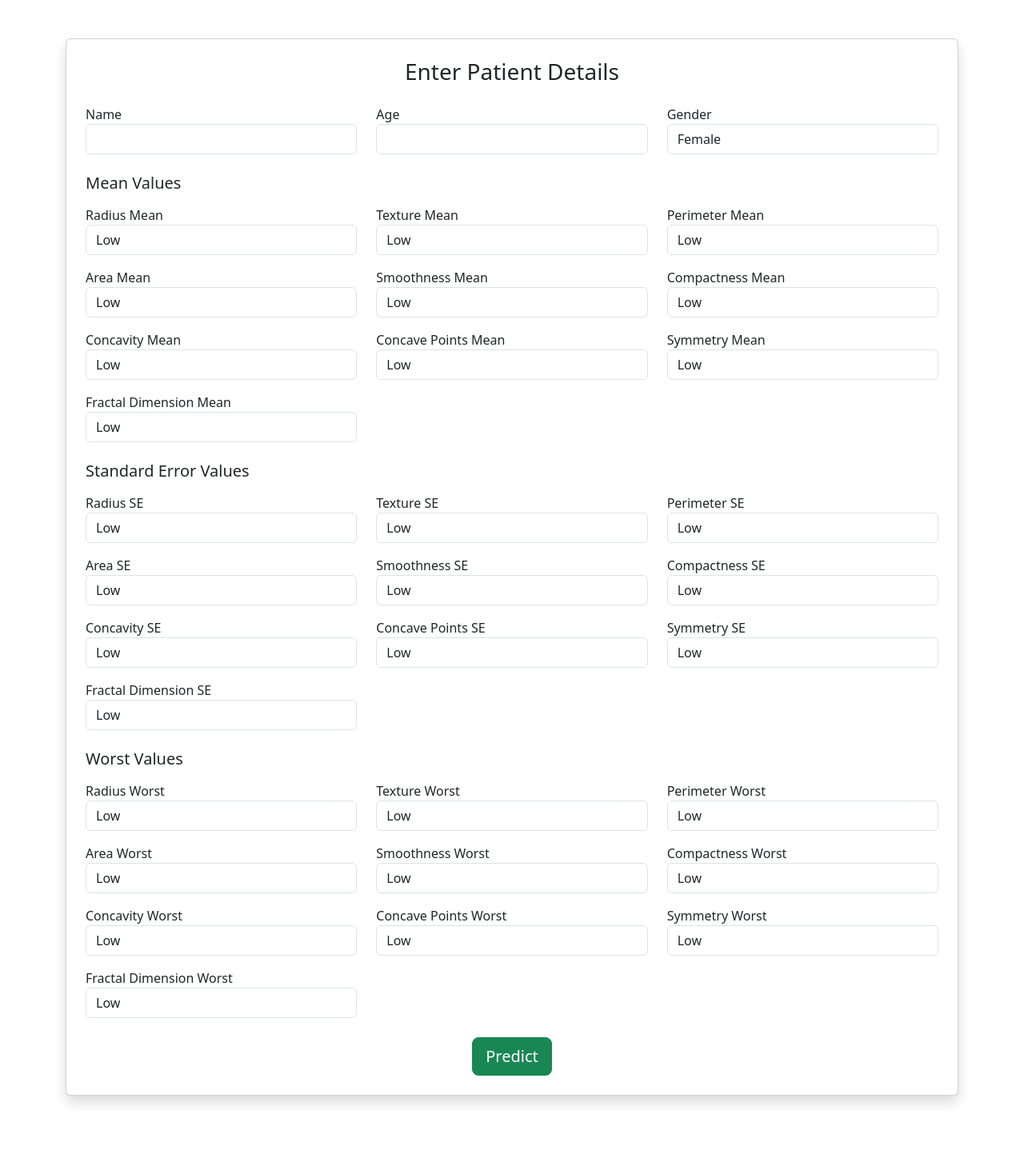
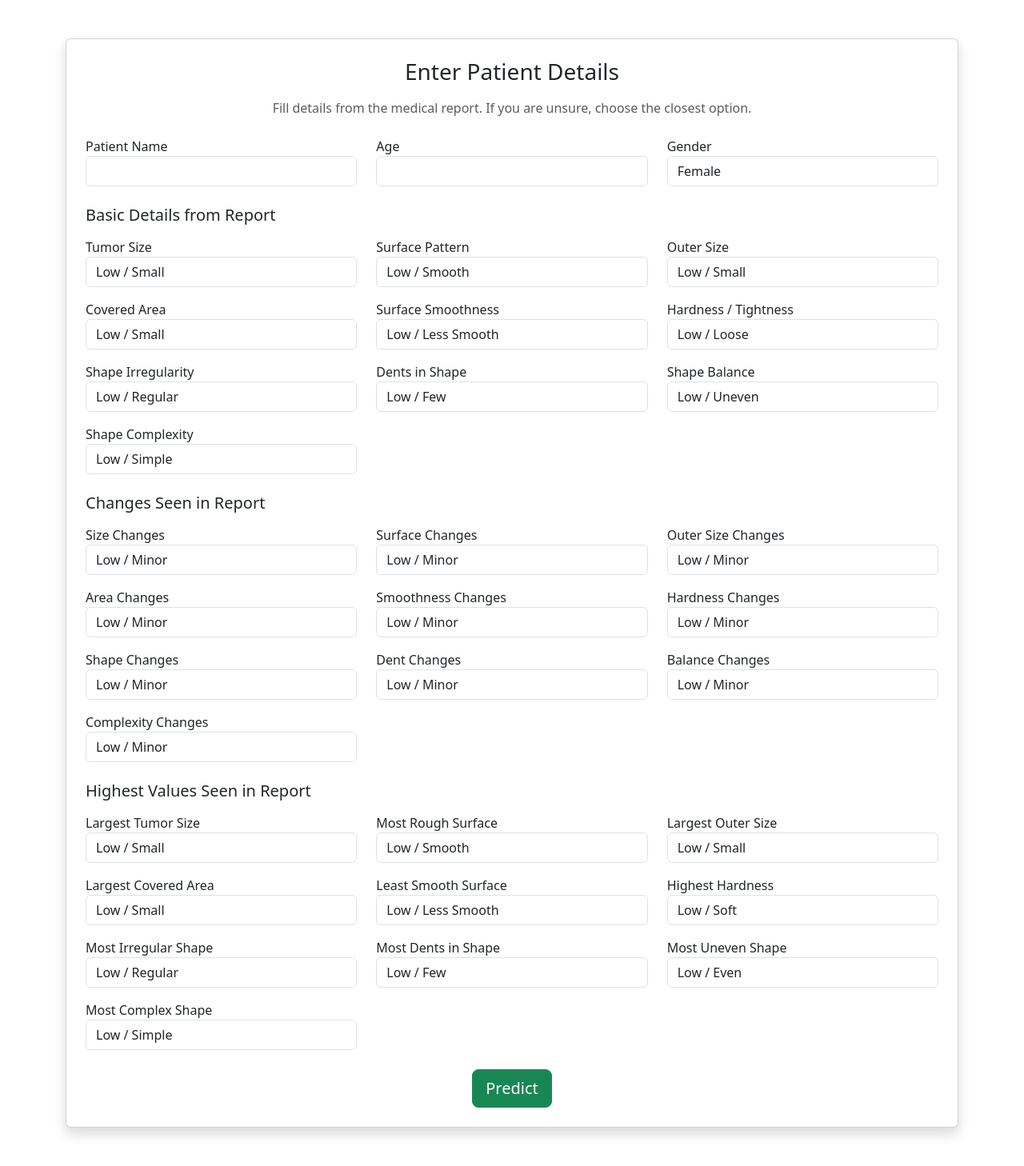
Before and after one commit to Vaibhavpawar03/MultiDiseasePridictionSystem, a Flask app: page /breast-cancer in a window 1280 px wide. Shown: the part 56-1514 px from the top of the page at 80% size. Before the commit the page ends 1437 px from the top, so only its background shows below. Run offline with Flask 3, Linux system fonts and the light colour scheme.

Commit message:
Updated breast cancer UI to simplified version

```diff
--- a/services/prediction_service.py
+++ b/services/prediction_service.py
@@ -55,6 +55,7 @@ class PredictionService:
         patient_name = data.get("patient_name", "").strip()
         age = int(data.get("age", 0))
         gender = data.get("gender", "male")
+        sex = map_gender(gender)
 
         pregnancies = float(data.get("pregnancies", 0))
         glucose = map_level(data.get("glucose"))
@@ -73,6 +74,8 @@ class PredictionService:
             insulin,
             bmi,
             diabetes_pedigree,
+            age,
+            sex,
             age_level
         ]
 
--- a/templates/breast_cancer.html
+++ b/templates/breast_cancer.html
@@ -20,13 +20,16 @@
 <div class="container py-5">
 
     <div class="card shadow p-4">
-        <h3 class="mb-4 text-center">Enter Patient Details</h3>
+        <h3 class="mb-3 text-center">Enter Patient Details</h3>
+        <p class="text-muted text-center mb-4">
+            Fill details from the medical report. If you are unsure, choose the closest option.
+        </p>
 
         <form id="breastCancerForm">
 
             <div class="row mb-3">
                 <div class="col-md-4">
-                    <label>Name</label>
+                    <label>Patient Name</label>
                     <input type="text" class="form-control" name="patient_name" required>
                 </div>
 
@@ -43,73 +46,283 @@
                 </div>
             </div>
 
-            <h5 class="mt-4 mb-3">Mean Values</h5>
+            <h5 class="mt-4 mb-3">Basic Details from Report</h5>
             <div class="row mb-3">
-                <div class="col-md-4"><label>Radius Mean</label><select class="form-control" name="radius_mean"><option value="low">Low</option><option value="normal">Normal</option><option value="high">High</option></select></div>
-                <div class="col-md-4"><label>Texture Mean</label><select class="form-control" name="texture_mean"><option value="low">Low</option><option value="normal">Normal</option><option value="high">High</option></select></div>
-                <div class="col-md-4"><label>Perimeter Mean</label><select class="form-control" name="perimeter_mean"><option value="low">Low</option><option value="normal">Normal</option><option value="high">High</option></select></div>
+                <div class="col-md-4">
+                    <label>Tumor Size</label>
+                    <select class="form-control" name="radius_mean">
+                        <option value="low">Low / Small</option>
+                        <option value="normal">Normal / Medium</option>
+                        <option value="high">High / Large</option>
+                    </select>
+                </div>
+                <div class="col-md-4">
+                    <label>Surface Pattern</label>
+                    <select class="form-control" name="texture_mean">
+                        <option value="low">Low / Smooth</option>
+                        <option value="normal">Normal</option>
+                        <option value="high">High / Rough</option>
+                    </select>
+                </div>
+                <div class="col-md-4">
+                    <label>Outer Size</label>
+                    <select class="form-control" name="perimeter_mean">
+                        <option value="low">Low / Small</option>
+                        <option value="normal">Normal / Medium</option>
+                        <option value="high">High / Large</option>
+                    </select>
+                </div>
             </div>
 
             <div class="row mb-3">
-                <div class="col-md-4"><label>Area Mean</label><select class="form-control" name="area_mean"><option value="low">Low</option><option value="normal">Normal</option><option value="high">High</option></select></div>
-                <div class="col-md-4"><label>Smoothness Mean</label><select class="form-control" name="smoothness_mean"><option value="low">Low</option><option value="normal">Normal</option><option value="high">High</option></select></div>
-                <div class="col-md-4"><label>Compactness Mean</label><select class="form-control" name="compactness_mean"><option value="low">Low</option><option value="normal">Normal</option><option value="high">High</option></select></div>
+                <div class="col-md-4">
+                    <label>Covered Area</label>
+                    <select class="form-control" name="area_mean">
+                        <option value="low">Low / Small</option>
+                        <option value="normal">Normal / Medium</option>
+                        <option value="high">High / Large</option>
+                    </select>
+                </div>
+                <div class="col-md-4">
+                    <label>Surface Smoothness</label>
+                    <select class="form-control" name="smoothness_mean">
+                        <option value="low">Low / Less Smooth</option>
+                        <option value="normal">Normal</option>
+                        <option value="high">High / More Smooth</option>
+                    </select>
+                </div>
+                <div class="col-md-4">
+                    <label>Hardness / Tightness</label>
+                    <select class="form-control" name="compactness_mean">
+                        <option value="low">Low / Loose</option>
+                        <option value="normal">Normal</option>
+                        <option value="high">High / Tight</option>
+                    </select>
+                </div>
             </div>
 
             <div class="row mb-3">
-                <div class="col-md-4"><label>Concavity Mean</label><select class="form-control" name="concavity_mean"><option value="low">Low</option><option value="normal">Normal</option><option value="high">High</option></select></div>
-                <div class="col-md-4"><label>Concave Points Mean</label><select class="form-control" name="concave_points_mean"><option value="low">Low</option><option value="normal">Normal</option><option value="high">High</option></select></div>
-                <div class="col-md-4"><label>Symmetry Mean</label><select class="form-control" name="symmetry_mean"><option value="low">Low</option><option value="normal">Normal</option><option value="high">High</option></select></div>
+                <div class="col-md-4">
+                    <label>Shape Irregularity</label>
+                    <select class="form-control" name="concavity_mean">
+                        <option value="low">Low / Regular</option>
+                        <option value="normal">Normal</option>
+                        <option value="high">High / Irregular</option>
+                    </select>
+                </div>
+                <div class="col-md-4">
+                    <label>Dents in Shape</label>
+                    <select class="form-control" name="concave_points_mean">
+                        <option value="low">Low / Few</option>
+                        <option value="normal">Normal</option>
+                        <option value="high">High / Many</option>
+                    </select>
+                </div>
+                <div class="col-md-4">
+                    <label>Shape Balance</label>
+                    <select class="form-control" name="symmetry_mean">
+                        <option value="low">Low / Uneven</option>
+                        <option value="normal">Normal</option>
+                        <option value="high">High / Even</option>
+                    </select>
+                </div>
             </div>
 
             <div class="row mb-4">
-                <div class="col-md-4"><label>Fractal Dimension Mean</label><select class="form-control" name="fractal_dimension_mean"><option value="low">Low</option><option value="normal">Normal</option><option value="high">High</option></select></div>
+                <div class="col-md-4">
+                    <label>Shape Complexity</label>
+                    <select class="form-control" name="fractal_dimension_mean">
+                        <option value="low">Low / Simple</option>
+                        <option value="normal">Normal</option>
+                        <option value="high">High / Complex</option>
+                    </select>
+                </div>
             </div>
 
-            <h5 class="mt-4 mb-3">Standard Error Values</h5>
+            <h5 class="mt-4 mb-3">Changes Seen in Report</h5>
             <div class="row mb-3">
-                <div class="col-md-4"><label>Radius SE</label><select class="form-control" name="radius_se"><option value="low">Low</option><option value="normal">Normal</option><option value="high">High</option></select></div>
-                <div class="col-md-4"><label>Texture SE</label><select class="form-control" name="texture_se"><option value="low">Low</option><option value="normal">Normal</option><option value="high">High</option></select></div>
-                <div class="col-md-4"><label>Perimeter SE</label><select class="form-control" name="perimeter_se"><option value="low">Low</option><option value="normal">Normal</option><option value="high">High</option></select></div>
+                <div class="col-md-4">
+                    <label>Size Changes</label>
+                    <select class="form-control" name="radius_se">
+                        <option value="low">Low / Minor</option>
+                        <option value="normal">Normal</option>
+                        <option value="high">High / Major</option>
+                    </select>
+                </div>
+                <div class="col-md-4">
+                    <label>Surface Changes</label>
+                    <select class="form-control" name="texture_se">
+                        <option value="low">Low / Minor</option>
+                        <option value="normal">Normal</option>
+                        <option value="high">High / Major</option>
+                    </select>
+                </div>
+                <div class="col-md-4">
+                    <label>Outer Size Changes</label>
+                    <select class="form-control" name="perimeter_se">
+                        <option value="low">Low / Minor</option>
+                        <option value="normal">Normal</option>
+                        <option value="high">High / Major</option>
+                    </select>
+                </div>
             </div>
 
             <div class="row mb-3">
-                <div class="col-md-4"><label>Area SE</label><select class="form-control" name="area_se"><option value="low">Low</option><option value="normal">Normal</option><option value="high">High</option></select></div>
-                <div class="col-md-4"><label>Smoothness SE</label><select class="form-control" name="smoothness_se"><option value="low">Low</option><option value="normal">Normal</option><option value="high">High</option></select></div>
-                <div class="col-md-4"><label>Compactness SE</label><select class="form-control" name="compactness_se"><option value="low">Low</option><option value="normal">Normal</option><option value="high">High</option></select></div>
+                <div class="col-md-4">
+                    <label>Area Changes</label>
+                    <select class="form-control" name="area_se">
+                        <option value="low">Low / Minor</option>
+                        <option value="normal">Normal</option>
+                        <option value="high">High / Major</option>
+                    </select>
+                </div>
+                <div class="col-md-4">
+                    <label>Smoothness Changes</label>
+                    <select class="form-control" name="smoothness_se">
+                        <option value="low">Low / Minor</option>
+                        <option value="normal">Normal</option>
+                        <option value="high">High / Major</option>
+                    </select>
+                </div>
+                <div class="col-md-4">
+                    <label>Hardness Changes</label>
+                    <select class="form-control" name="compactness_se">
+                        <option value="low">Low / Minor</option>
+                        <option value="normal">Normal</option>
+                        <option value="high">High / Major</option>
+                    </select>
+                </div>
             </div>
 
             <div class="row mb-3">
-                <div class="col-md-4"><label>Concavity SE</label><select class="form-control" name="concavity_se"><option value="low">Low</option><option value="normal">Normal</option><option value="high">High</option></select></div>
-                <div class="col-md-4"><label>Concave Points SE</label><select class="form-control" name="concave_points_se"><option value="low">Low</option><option value="normal">Normal</option><option value="high">High</option></select></div>
-                <div class="col-md-4"><label>Symmetry SE</label><select class="form-control" name="symmetry_se"><option value="low">Low</option><option value="normal">Normal</option><option value="high">High</option></select></div>
+                <div class="col-md-4">
+                    <label>Shape Changes</label>
+                    <select class="form-control" name="concavity_se">
+                        <option value="low">Low / Minor</option>
+                        <option value="normal">Normal</option>
+                        <option value="high">High / Major</option>
+                    </select>
+                </div>
+                <div class="col-md-4">
+                    <label>Dent Changes</label>
+                    <select class="form-control" name="concave_points_se">
+                        <option value="low">Low / Minor</option>
+                        <option value="normal">Normal</option>
+                        <option value="high">High / Major</option>
+                    </select>
+                </div>
+                <div class="col-md-4">
+                    <label>Balance Changes</label>
+                    <select class="form-control" name="symmetry_se">
+                        <option value="low">Low / Minor</option>
+                        <option value="normal">Normal</option>
+                        <option value="high">High / Major</option>
+                    </select>
+                </div>
             </div>
 
             <div class="row mb-4">
-                <div class="col-md-4"><label>Fractal Dimension SE</label><select class="form-control" name="fractal_dimension_se"><option value="low">Low</option><option value="normal">Normal</option><option value="high">High</option></select></div>
+                <div class="col-md-4">
+                    <label>Complexity Changes</label>
+                    <select class="form-control" name="fractal_dimension_se">
+                        <option value="low">Low / Minor</option>
+                        <option value="normal">Normal</option>
+                        <option value="high">High / Major</option>
+                    </select>
+                </div>
             </div>
 
-            <h5 class="mt-4 mb-3">Worst Values</h5>
+            <h5 class="mt-4 mb-3">Highest Values Seen in Report</h5>
             <div class="row mb-3">
-                <div class="col-md-4"><label>Radius Worst</label><select class="form-control" name="radius_worst"><option value="low">Low</option><option value="normal">Normal</option><option value="high">High</option></select></div>
-                <div class="col-md-4"><label>Texture Worst</label><select class="form-control" name="texture_worst"><option value="low">Low</option><option value="normal">Normal</option><option value="high">High</option></select></div>
-                <div class="col-md-4"><label>Perimeter Worst</label><select class="form-control" name="perimeter_worst"><option value="low">Low</option><option value="normal">Normal</option><option value="high">High</option></select></div>
+                <div class="col-md-4">
+                    <label>Largest Tumor Size</label>
+                    <select class="form-control" name="radius_worst">
+                        <option value="low">Low / Small</option>
+                        <option value="normal">Normal / Medium</option>
+                        <option value="high">High / Large</option>
+                    </select>
+                </div>
+                <div class="col-md-4">
+                    <label>Most Rough Surface</label>
+                    <select class="form-control" name="texture_worst">
+                        <option value="low">Low / Smooth</option>
+                        <option value="normal">Normal</option>
+                        <option value="high">High / Rough</option>
+                    </select>
+                </div>
+                <div class="col-md-4">
+                    <label>Largest Outer Size</label>
+                    <select class="form-control" name="perimeter_worst">
+                        <option value="low">Low / Small</option>
+                        <option value="normal">Normal / Medium</option>
+                        <option value="high">High / Large</option>
+                    </select>
+                </div>
             </div>
 
             <div class="row mb-3">
-                <div class="col-md-4"><label>Area Worst</label><select class="form-control" name="area_worst"><option value="low">Low</option><option value="normal">Normal</option><option value="high">High</option></select></div>
-                <div class="col-md-4"><label>Smoothness Worst</label><select class="form-control" name="smoothness_worst"><option value="low">Low</option><option value="normal">Normal</option><option value="high">High</option></select></div>
-                <div class="col-md-4"><label>Compactness Worst</label><select class="form-control" name="compactness_worst"><option value="low">Low</option><option value="normal">Normal</option><option value="high">High</option></select></div>
+                <div class="col-md-4">
+                    <label>Largest Covered Area</label>
+                    <select class="form-control" name="area_worst">
+                        <option value="low">Low / Small</option>
+                        <option value="normal">Normal / Medium</option>
+                        <option value="high">High / Large</option>
+                    </select>
+                </div>
+                <div class="col-md-4">
+                    <label>Least Smooth Surface</label>
+                    <select class="form-control" name="smoothness_worst">
+                        <option value="low">Low / Less Smooth</option>
+                        <option value="normal">Normal</option>
+                        <option value="high">High / More Smooth</option>
+                    </select>
+                </div>
+                <div class="col-md-4">
+                    <label>Highest Hardness</label>
+                    <select class="form-control" name="compactness_worst">
+                        <option value="low">Low / Soft</option>
+                        <option value="normal">Normal</option>
+                        <option value="high">High / Hard</option>
+                    </select>
+                </div>
             </div>
 
             <div class="row mb-3">
-                <div class="col-md-4"><label>Concavity Worst</label><select class="form-control" name="concavity_worst"><option value="low">Low</option><option value="normal">Normal</option><option value="high">High</option></select></div>
-                <div class="col-md-4"><label>Concave Points Worst</label><select class="form-control" name="concave_points_worst"><option value="low">Low</option><option value="normal">Normal</option><option value="high">High</option></select></div>
-                <div class="col-md-4"><label>Symmetry Worst</label><select class="form-control" name="symmetry_worst"><option value="low">Low</option><option value="normal">Normal</option><option value="high">High</option></select></div>
+                <div class="col-md-4">
+                    <label>Most Irregular Shape</label>
+                    <select class="form-control" name="concavity_worst">
+                        <option value="low">Low / Regular</option>
+                        <option value="normal">Normal</option>
+                        <option value="high">High / Irregular</option>
+                    </select>
+                </div>
+                <div class="col-md-4">
+                    <label>Most Dents in Shape</label>
+                    <select class="form-control" name="concave_points_worst">
+                        <option value="low">Low / Few</option>
+                        <option value="normal">Normal</option>
+                        <option value="high">High / Many</option>
+                    </select>
+                </div>
+                <div class="col-md-4">
+                    <label>Most Uneven Shape</label>
+                    <select class="form-control" name="symmetry_worst">
+                        <option value="low">Low / Even</option>
+                        <option value="normal">Normal</option>
+                        <option value="high">High / Uneven</option>
+                    </select>
+                </div>
             </div>
 
             <div class="row mb-4">
-                <div class="col-md-4"><label>Fractal Dimension Worst</label><select class="form-control" name="fractal_dimension_worst"><option value="low">Low</option><option value="normal">Normal</option><option value="high">High</option></select></div>
+                <div class="col-md-4">
+                    <label>Most Complex Shape</label>
+                    <select class="form-control" name="fractal_dimension_worst">
+                        <option value="low">Low / Simple</option>
+                        <option value="normal">Normal</option>
+                        <option value="high">High / Complex</option>
+                    </select>
+                </div>
             </div>
 
             <div class="text-center">
```
Also changed, not shown: routes/prediction_routes.py (+33 -9 lines), database/health_app.db.
